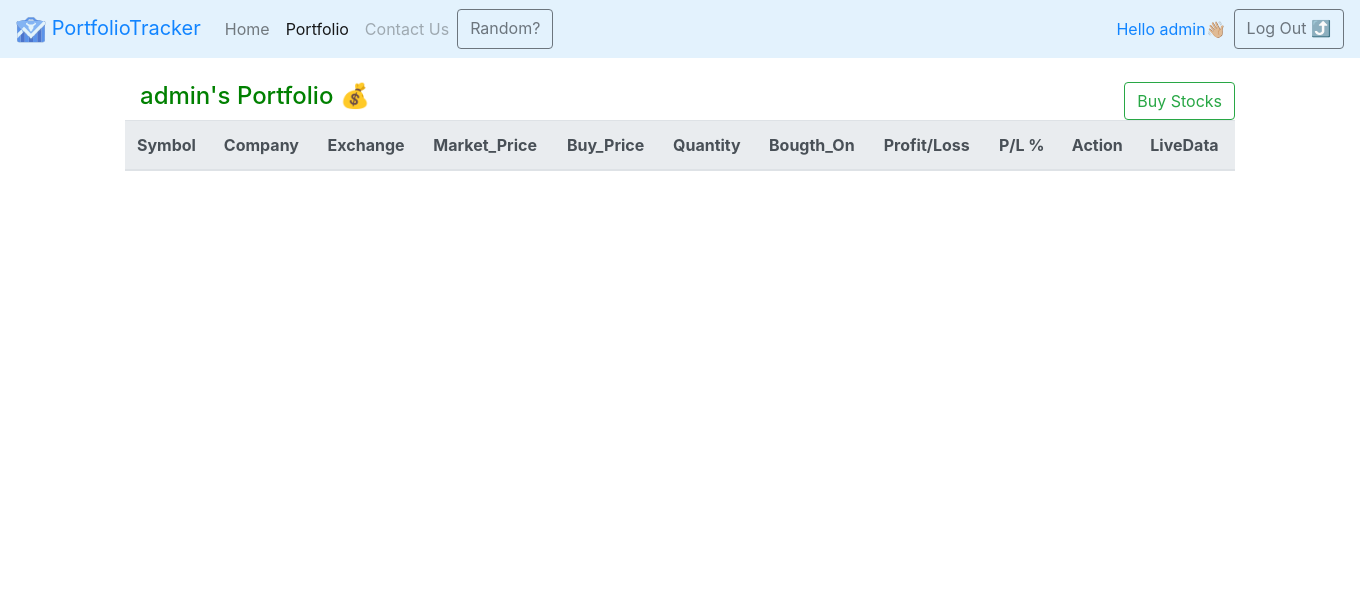
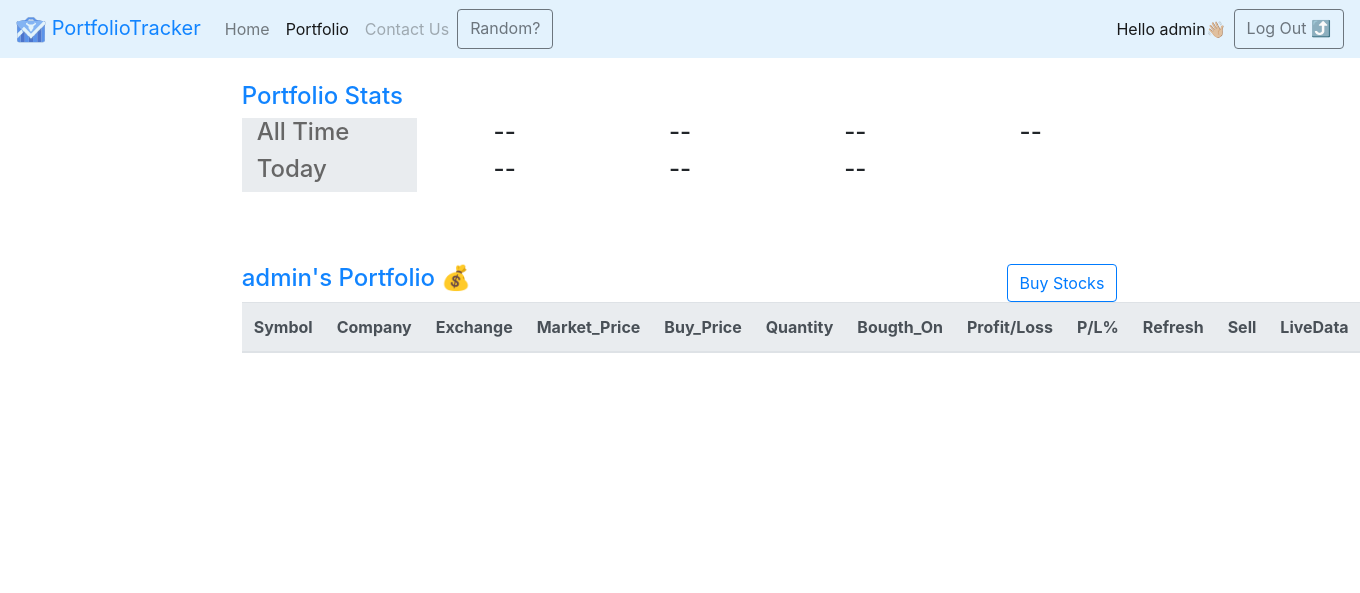
Before and after one commit to ishanasse/PortfolioTracker, a Django app: page /portfolio/ in a window 1360 px wide. Shown: the top 593 px of the page. Run offline with Django 3.2, Linux system fonts and the light colour scheme; a user stored in the database is signed in; data comes from the database, SQL or seed files in the repository; both versions use the stored data as it was after the commit; lists and menus that the app fills with data are empty; some libraries are stand-ins or nearby versions.

Commit message:
Added functionality to sell positions partially, and reflect remaining in the portfolio tab. Need to add the PortfolioHistory model to show history transactions and stats

```diff
--- a/backend/retrieve_tickers_data.py
+++ b/api_calls/retrieve_tickers_data.py
@@ -1,4 +1,4 @@
-from backend.call_yf import fetch_data
+from api_calls.call_yf import fetch_data
 
 # from call_yf import fetch_data
 from pprint import pprint
--- a/portfoliotracker/settings.py
+++ b/portfoliotracker/settings.py
@@ -113,7 +113,6 @@ USE_TZ = True
 
 STATIC_URL = "/static/"
 STATIC_ROOT = str(BASE_DIR) + "/static/"
-
 CRISPY_TEMPLATE_PACK = "bootstrap4"
-
 LOGIN_URL = "/"
+SESSION_COOKIE_AGE = 10800
--- a/portfoliowebsite/views.py
+++ b/portfoliowebsite/views.py
@@ -6,8 +6,8 @@ from django.utils import timezone
 from datetime import date
 from django.contrib.auth.models import User, auth
 from django.contrib import messages
-from backend.retrieve_tickers_data import retrieve_data
-from backend.retrieve_tickers_data import get_market_price
+from api_calls.retrieve_tickers_data import retrieve_data, get_market_price
+from .backend_functions import move_to_pt_history
 
 
 # Create your views here.
@@ -33,7 +33,7 @@ class HomePage(View):
 class Portfolio(View):
     def get(self, request):
         if not request.user.is_authenticated:
-            messages.warning(request, "Please log-in to access your Portfolio.")
+            messages.warning(request, "Please log-in to access your Portfolio")
             return redirect("/")
         # stocks = TickerModel.objects.all()
         stocks = TickerModel.objects.filter(ticker_owner=request.user)
@@ -49,16 +49,54 @@ class Portfolio(View):
             stock.pl_percent = round(
                 ((stock.pl_amount * 100) / (stock.buy_quantity * stock.buy_price)), 2
             )
-            stock.color = "#22bd00" if stock.pl_amount > 0 else "#bd0000"
+            stock.color = "#1da400" if stock.pl_amount > 0 else "#bd0000"
         return render(request, "portfolio.html", {"stocks": stocks})
 
     def post(self, request):
         if "sell" in request.POST:
+            try:
+                sell_quantity = int(request.POST["qty"])
+            except:
+                messages.warning(request, "Invalid quantity")
+                return redirect("/portfolio/")
             sell_ticker = request.POST.get("sell")
-            print(f"Selling {sell_ticker}")
-            TickerModel.objects.filter(ticker_symbol=sell_ticker).delete()
-            stocks = TickerModel.objects.all()
-            return render(request, "portfolio.html", {"stocks": stocks})
+            print(f"Selling {sell_ticker} Qty:{sell_quantity}")
+            sell_queryset = TickerModel.objects.filter(
+                ticker_owner=request.user
+            )  # , ticker_symbol=sell_ticker)
+            for sell_instance in sell_queryset:
+                if sell_instance.ticker_symbol == sell_ticker:
+                    if sell_quantity > sell_instance.buy_quantity:
+                        messages.warning(
+                            request, "Quantity to sell greater-than Quantity owned"
+                        )
+                        return redirect("/portfolio/")
+
+                    else:
+                        all_sold = False
+                        if sell_quantity < sell_instance.buy_quantity:
+                            print(sell_instance.ticker_symbol)
+                            sell_instance.buy_quantity = (
+                                sell_instance.buy_quantity - sell_quantity
+                            )
+                            sell_instance.save()
+
+                        else:
+                            all_sold = True
+
+                        # write SELL LOGIC here for PORTFOLIO HISTORY
+                        print(
+                            sell_instance.ticker_owner,
+                            sell_instance.ticker_symbol,
+                            sell_instance.buy_quantity,
+                        )
+                        # move_to_pt_history({"symbol":sell_instance.ticker_symbol,"company":sell_instance.ticker_company, "owner":sell_instance.ticker_owner,
+                        # "buyprice":sell_instance.buy_price, "buydate":sell_instance.bought_when, "sellprice":get_market_price([sell_ticker])[sell_ticker],
+                        # "selldate":str(date.today()), "buyquantity":sell_instance.buy_quantity})
+
+                        if all_sold == True:
+                            sell_instance.delete()
+            return redirect("/portfolio/")
 
 
 class SearchToAdd(View):
@@ -68,7 +106,7 @@ class SearchToAdd(View):
 
     def get(self, request):
         if not request.user.is_authenticated:
-            messages.warning(request, "Please log-in to update your Portfolio.")
+            messages.warning(request, "Please log-in to update your Portfolio")
             return redirect("/")
         return render(request, "search_toadd.html")
 
@@ -89,7 +127,7 @@ class SearchToAdd(View):
         elif ("buy" in request.POST) and (SearchToAdd.ticker != ""):
             if len(TickerModel.objects.all()) > 10:
                 messages.warning(
-                    request, "FAILURE: Unable to track more than 10 stocks."
+                    request, "FAILURE: Unable to track more than 10 stocks"
                 )
                 return redirect("/portfolio/")
             try:
@@ -124,7 +162,7 @@ class SearchToAdd(View):
                         bought_when=bought_when,
                     )
                     print(
-                        f"Ticker:{SearchToAdd.ticker}  Quantity: {buy_quantity}. Created an object for this transaction."
+                        f"Ticker:{SearchToAdd.ticker}  Quantity: {buy_quantity}. Created an object for this transaction"
                     )
                     return redirect("/portfolio/")
                 else:
--- a/templates/base.html
+++ b/templates/base.html
@@ -11,7 +11,7 @@
         <script src="https://cdnjs.cloudflare.com/ajax/libs/popper.js/1.14.7/umd/popper.min.js" integrity="sha384-UO2eT0CpHqdSJQ6hJty5KVphtPhzWj9WO1clHTMGa3JDZwrnQq4sF86dIHNDz0W1" crossorigin="anonymous"></script>
         <script src="https://stackpath.bootstrapcdn.com/bootstrap/4.3.1/js/bootstrap.min.js" integrity="sha384-JjSmVgyd0p3pXB1rRibZUAYoIIy6OrQ6VrjIEaFf/nJGzIxFDsf4x0xIM+B07jRM" crossorigin="anonymous"></script>
         <nav class="navbar navbar-expand-lg navbar-light" style="background-color: #e3f2fd;">
-            <a class="navbar-brand" style="color:#1184ff ;" href="/accounts/logged_in">
+            <a class="navbar-brand" style="color:#1184ff;" href="/accounts/logged_in">
                 <img src="{% static 'pt_logo.svg' %}" width="30" height="30" alt="">
                 PortfolioTracker
             </a>
@@ -21,10 +21,6 @@
             <div class="collapse navbar-collapse" id="navbarNavAltMarkup">
                 {% block head %}
                 {% endblock %}
-                <div class="navbar-nav ml-auto">
-                    <a class="nav-item nav-link active" style="color:#1184ff;">Hello <span>{{request.user.username}}&#128075;&#127996;</span><span class="sr-only">(current)</span></a>
-                    <a class="btn btn-outline-secondary" href="/accounts/logout">Log Out &#x2934;</a>
-                </div>
             </div>
           </nav>
     </head>
--- a/templates/portfolio.html
+++ b/templates/portfolio.html
@@ -8,14 +8,35 @@
         <a class="nav-item nav-link disabled" href="#" tabindex="-1" aria-disabled="true">Contact Us</a>
         <a class="btn btn-outline-secondary ml-auto" href="">Random?</a>
     </div>
+    <div class="navbar-nav ml-auto">
+        <a class="nav-item nav-link active">Hello <span>{{request.user.username}}&#128075;&#127996;</span><span class="sr-only">(current)</span></a>
+        <a class="btn btn-outline-secondary" href="/accounts/logout">Log Out &#x2934;</a>
+    </div>
 </p>
 {% endblock %}
 {% block content %}
 {% load static %}
-<div class="container mb-1">
+<div class="col-8 mx-auto">
+    <div class="row">
+        <div class="col" style="color:#1184ff;"><h4>Portfolio Stats</h4></div>
+    </div>
     <div class="row mx-auto">
-        <div class="col" style="color:green;"><h4>{{request.user.username}}'s Portfolio &#128176;</h4></div>
-        <a type="submit" class="btn btn-outline-success text-right" href="/portfolio/add/">Buy Stocks</a>
+        <div class="col" style="background-color:#E9ECEF; color:#666666;"><h4>All Time</h4></div>
+        <div class="col text-center"><h4>--</h4></div>
+        <div class="col text-center"><h4>--</h4></div>
+        <div class="col text-center"><h4>--</h4></div>
+        <div class="col text-center"><h4>--</h4></div>
+    </div>
+    <div class="row mx-auto">
+        <div class="col" style="background-color:#E9ECEF; color:#666666;"><h4>Today</h4></div>
+        <div class="col text-center"><h4>--</h4></div>
+        <div class="col text-center"><h4>--</h4></div>
+        <div class="col text-center"><h4>--</h4></div>
+        <div class="col text-center"><h4> </h4></div>
+    </div><br><br><br>
+    <div class="row">
+        <div class="col" style="color:#1184ff;"><h4>{{request.user.username}}'s Portfolio &#128176;</h4></div>
+        <a type="submit" class="btn btn-outline-primary mr-3" href="/portfolio/add/">Buy Stocks</a>
     </div>
     <table class="table">
         <thead class="thead-light">
@@ -28,9 +49,10 @@
             <th scope="col">Quantity</th>
             <th scope="col">Bougth_On</th>
             <th scope="col">Profit/Loss</th>
-            <th scope="col">P/L %</th>
-            <th scope="col">Action</th>
-            <th scope="col">LiveData</th>
+            <th scope="col">P/L%</th>
+            <th scope="col">Refresh</th>
+            <th scope="col" class="text-center">Sell</th>
+            <th scope="col" class="ml-5 text-right">LiveData</th>
         </tr>
         </thead>
         <tbody>
@@ -45,8 +67,15 @@
             <td>{{stock.bought_when}}</td>
             <td style="color:{{stock.color}};">{{stock.pl_amount}}</td>
             <td style="color:{{stock.color}};">{{stock.pl_percent}} %</td>
-            <td><form class="form" method="post">{% csrf_token %}<button class="btn btn-secondary" name="sell" value="{{stock.ticker_symbol}}">Sell</button></form></td>
-            <td><a class="btn btn-outline-primary" href="https://in.finance.yahoo.com/quote/{{stock.ticker_symbol}}" target="_blank">Live</a></td>
+            <td><a class="btn btn-outline-success" href="/portfolio/">&#8635;</a></td>
+            <td>
+                <form class="form-inline" method="post">{% csrf_token %}
+                    <div class="form-group">
+                        <input class="form-control w-25" name="qty" placeholder="Qty"><button class="btn btn-secondary" name="sell" value="{{stock.ticker_symbol}}">Sell</button>
+                    </div>
+                </form>
+            </td>
+            <td><a class="ml-5 btn btn-outline-primary" href="https://in.finance.yahoo.com/quote/{{stock.ticker_symbol}}" target="_blank">Live</a></td>
         </tr>
         {% endfor %}
         </tbody>
```
Also changed, not shown: NextSteps.txt (added, +10 -0 lines), portfoliowebsite/backend_functions.py (added, +26 -0 lines), portfoliowebsite/models.py (+15 -21 lines), templates/home.html (+11 -4 lines), api_calls/call_yf.py (renamed from backend/call_yf.py), db.sqlite3.
